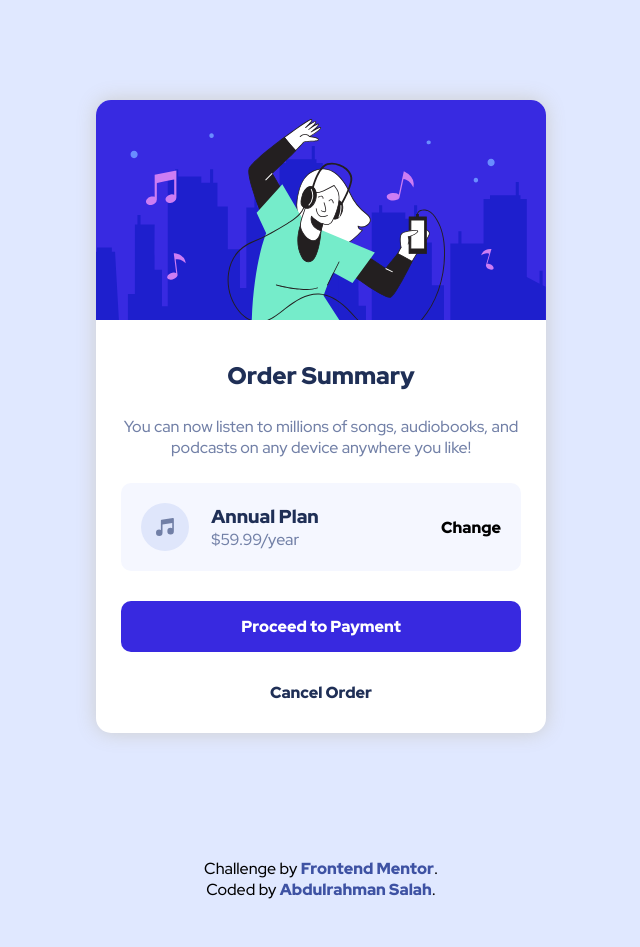
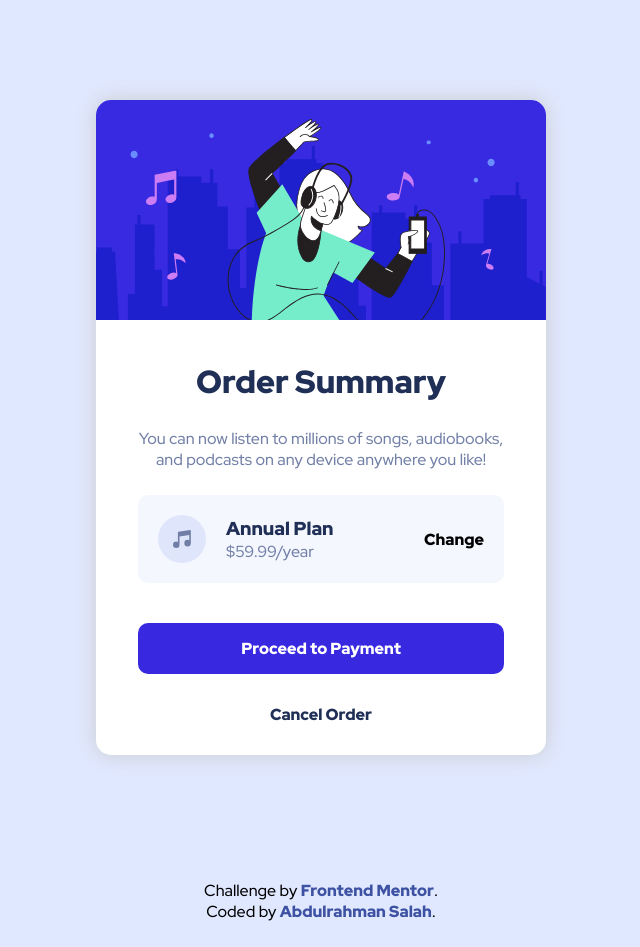
Before and after one commit to Abdulrahman14Salah/order-summary-component, a plain HTML site: page index.html in a window 1280 px wide. Shown: the whole page, without its empty margins (319-959 px from the left). Before the commit the page ends 925 px from the top, so only its background shows below. Drawn offline with Linux system fonts and the light colour scheme.

Commit message:
add flex box

```diff
--- a/index.html
+++ b/index.html
@@ -20,18 +20,20 @@
         <img src="images/illustration-hero.svg" alt="" />
       </div>
       <div class="content">
-        <h2>Order Summary</h2>
+        <h1>Order Summary</h1>
         <p>
           You can now listen to millions of songs, audiobooks, and podcasts on
           any device anywhere you like!
         </p>
         <div class="box-plan">
           <img src="images/icon-music.svg" alt="music" />
-          <div class="price">
-            <h3>Annual Plan</h3>
-            <span>$59.99/year</span>
+          <div class="fix-both">
+            <div class="price">
+              <h3>Annual Plan</h3>
+              <span>$59.99/year</span>
+            </div>
+            <span>Change</span>
           </div>
-          <span>Change</span>
         </div>
         <span class="btn btn-proceed">Proceed to Payment</span>
         <span class="btn btn-cancel">Cancel Order</span>
--- a/style.css
+++ b/style.css
@@ -35,9 +35,9 @@ body {
   width: 100%;
 }
 .container .content {
-  margin: 10px 25px;
+  margin: 10px 42px;
 }
-.container .content h2 {
+.container .content h1 {
   color: var(--Dark-blue);
   padding: 25px 0;
 }
@@ -47,33 +47,37 @@ body {
   font-size: var(--Font-size--paragraph);
 }
 .container .content .box-plan {
-  display: flex;
-  justify-content: space-between;
+  display: inline-flex;
+  align-items: center;
   background-color: var(--Very-pale-blue);
   width: 100%;
   padding: 20px;
   border-radius: 10px;
-  align-items: center;
   margin-bottom: 30px;
 }
-/* .box-plan img {
-} */
-.box-plan .price {
-  margin-left: -100px;
+.container .content .box-plan .fix-both {
+  display: flex;
+  justify-content: space-between;
+  align-items: center;
+  flex-wrap: wrap;
+  width: 100%;
+  margin-left: 20px;
+}
+.container .content .box-plan .fix-both .price {
   text-align: start;
 }
-.box-plan .price h3 {
+.container .content .box-plan .fix-both .price h3 {
   color: var(--Dark-blue);
 }
-.container .content .box-plan .price span {
+.container .content .box-plan .fix-both .price span {
   color: var(--Destructed-blue);
 }
-.container .content .box-plan > span {
+.container .content .box-plan .fix-both > span:last-of-type {
   cursor: pointer;
   font-weight: bold;
   transition: 0.3s;
 }
-.container .content .box-plan > span:hover {
+.container .content .box-plan .fix-both > span:last-of-type:hover {
   color: var(--Bright-blue);
 }
 .container .content .btn {
```
